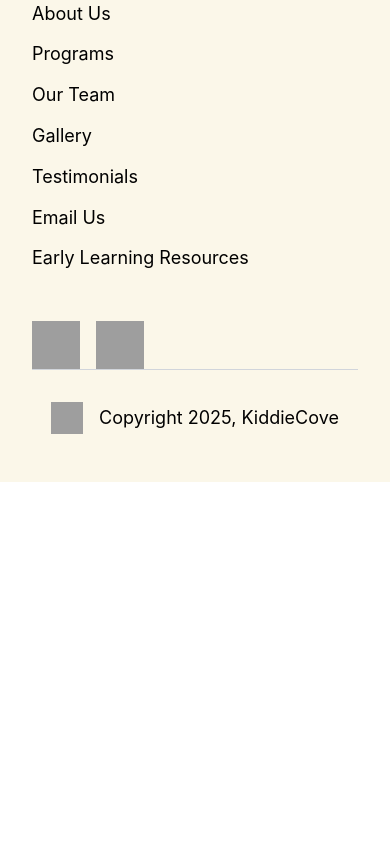
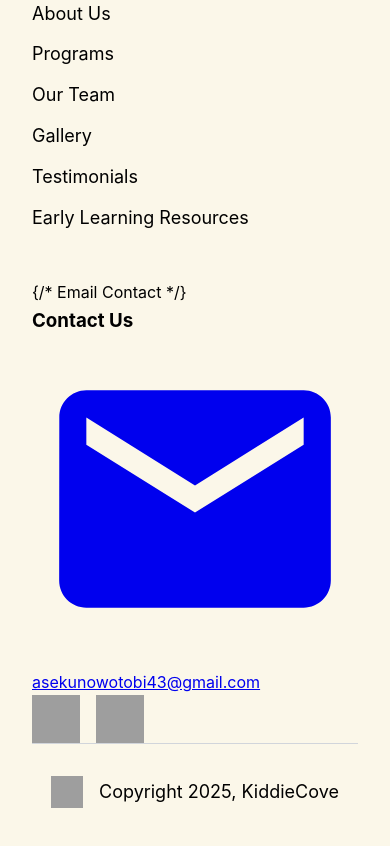
Before and after one commit to tobdesign10/kiddiecove, a plain HTML site: page index.html in a window 390 px wide. Shown: the part 5093-5939 px from the top of the page. Before the commit the page ends 5575 px from the top, so only its background shows below. Drawn offline with Linux system fonts and the light colour scheme; grey boxes are pictures that could not be loaded; a web font is replaced by a local one.

Commit message:
Update index.html

```diff
--- a/index.html
+++ b/index.html
@@ -68,8 +68,8 @@
                 Play and Grow.
               </p>
               <div class="hero-buttons">
-               <a href="contact.html" class="btn btn-primary">Schedule a Tour</a>
-                <a href="about.html" class="btn btn-secondary">Explore</a>
+               <a href="about.html" class="btn btn-primary">Schedule a Tour</a>
+                <a href="programs.html" class="btn btn-secondary">Explore</a>
               </div>
             </div>
             <div class="hero-image">
@@ -236,12 +236,31 @@
           <li><a href="team.html" class="footer-link">Our Team</a></li>
           <li><a href="gallery.html" class="footer-link">Gallery</a></li>
           <li><a href="testimonials.html" class="footer-link">Testimonials</a></li>
-         <li><a href="mailto:asekunowotobi43@gmail.com" class="footer-link">Email Us</a></li>
           <li><a href="https://www.naeyc.org" target="_blank" class="footer-link">Early Learning Resources</a></li>
         </ul>
 
       </div>
     </div>
+    <div className="flex flex-col items-start lg:items-end space-y-4">
+              {/* Email Contact */}
+              <div className="mb-4">
+                <h3 className="text-xl lg:text-2xl text-black font-normal mb-2">
+                  Contact Us
+                </h3>
+                <a
+                  href="mailto:asekunowotobi43@gmail.com"
+                  className="text-lg lg:text-xl text-black font-normal hover:text-kiddie-orange transition-colors duration-300 flex items-center space-x-2"
+                >
+                  <svg
+                    className="w-5 h-5"
+                    fill="currentColor"
+                    viewBox="0 0 24 24"
+                  >
+                    <path d="M20 4H4c-1.1 0-1.99.9-1.99 2L2 18c0 1.1.89 2 2 2h16c1.1 0 2-.9 2-2V6c0-1.1-.9-2-2-2zm0 4l-8 5-8-5V6l8 5 8-5v2z" />
+                  </svg>
+                  <span>asekunowotobi43@gmail.com</span>
+                </a>
+              </div>
     <!-- Social Media -->
 <div class="footer-section social-section">
   <div class="social-icons">
```
